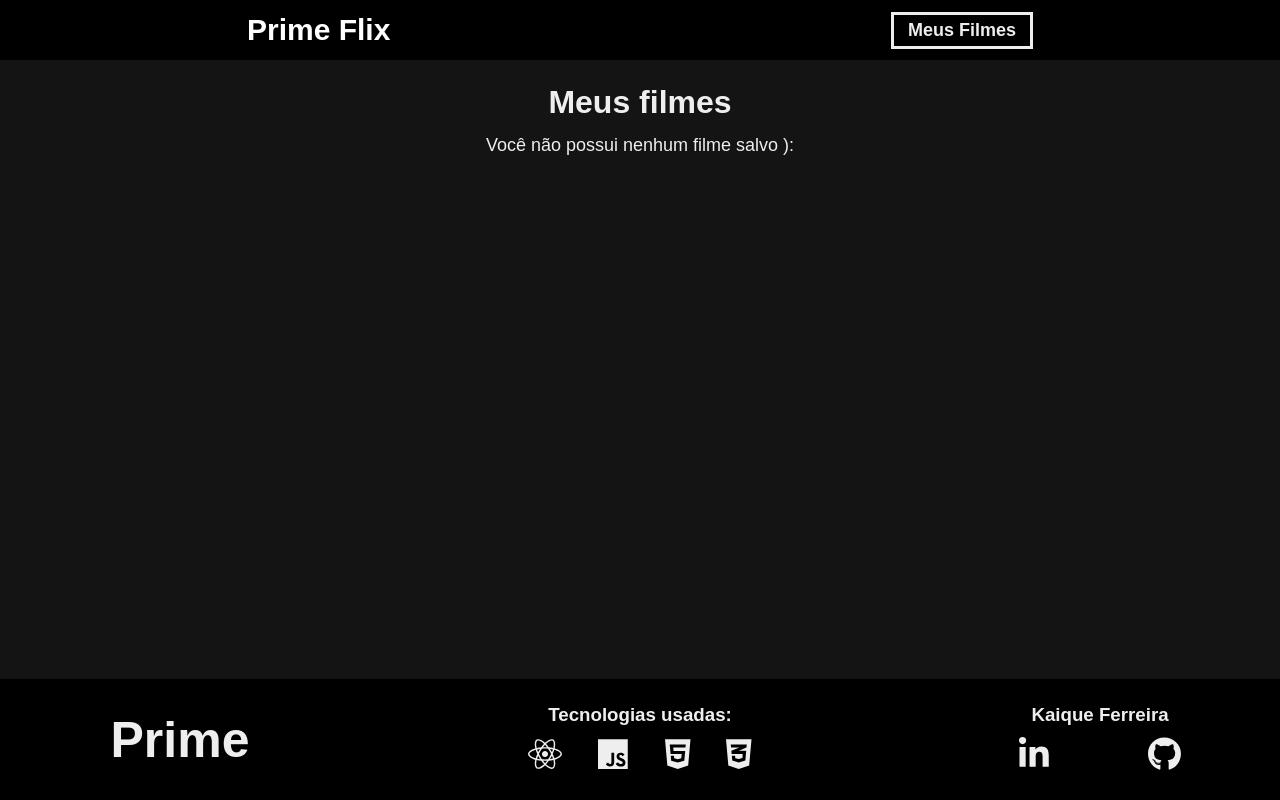
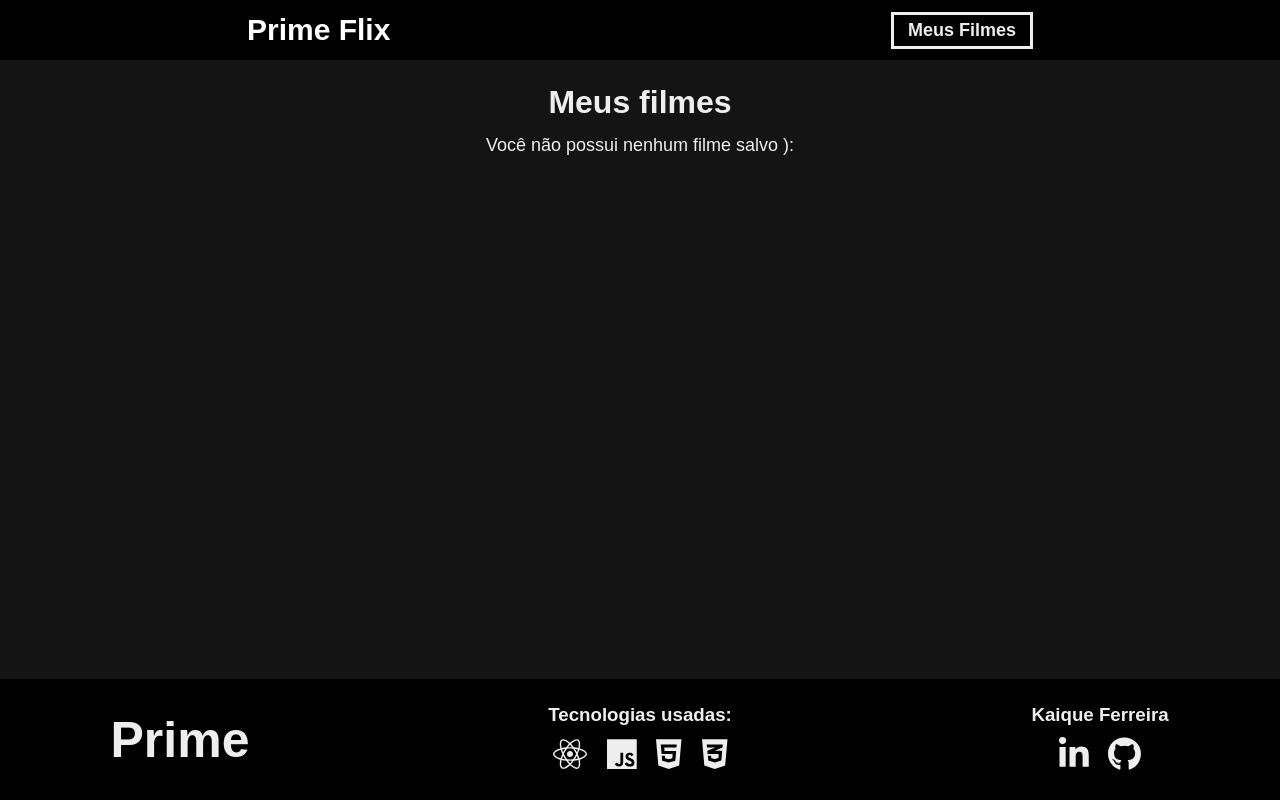
Before and after one commit to kaiqueef/Prime-Flix, a React (Create React App) app: page /favoritos in a window 1280 px wide. Built offline with nearby package versions, Linux system fonts and the light colour scheme.

Commit message:
acerta footer

```diff
--- a/src/components/Footer/footer.css
+++ b/src/components/Footer/footer.css
@@ -42,7 +42,7 @@ footer > div > div:not(.logo) {
 
 footer > div > div:not(.logo) .list {
     display: flex;
-    justify-content: space-around;
+    justify-content: center;
     width: 100%;
     font-size: 34px;
     padding-top: 10px;
@@ -50,6 +50,8 @@ footer > div > div:not(.logo) .list {
 
 footer > div > div:not(.logo) .list > * {
     color:#EEE;
+    padding-left: 10px;
+    padding-right: 10px;
     transition: var(--transition-time);
 }
 footer > div > div:not(.logo) .list > *:hover {
```
